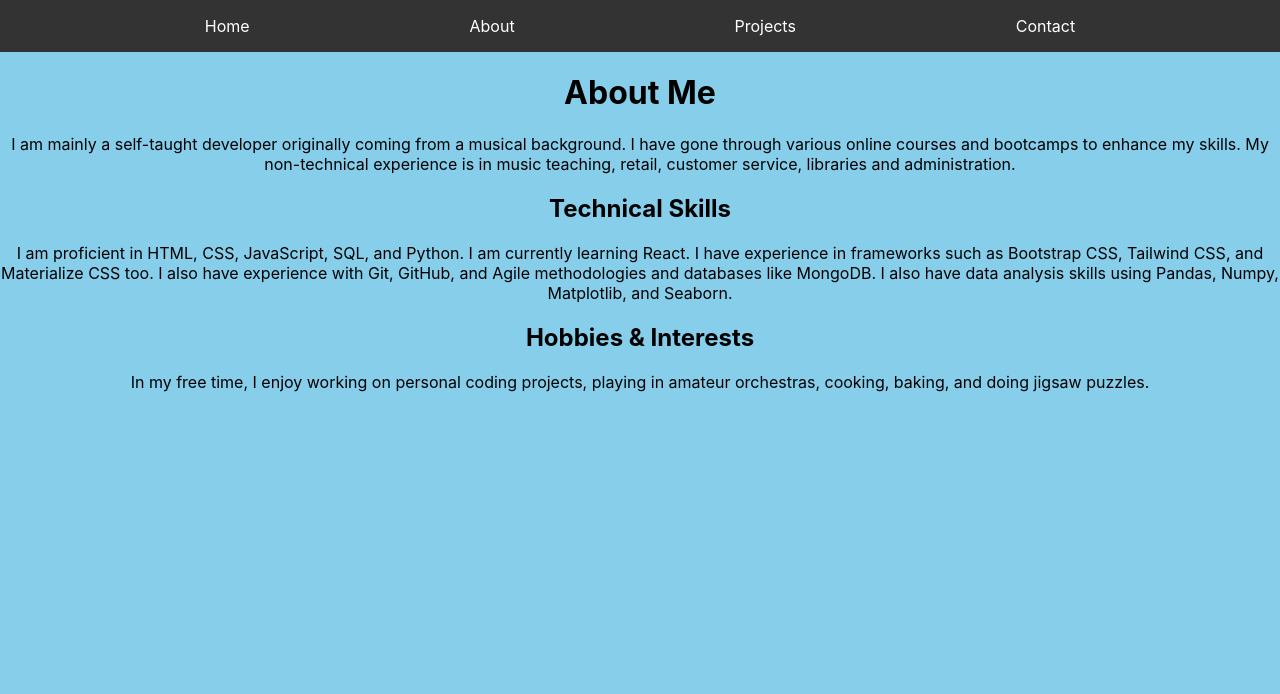
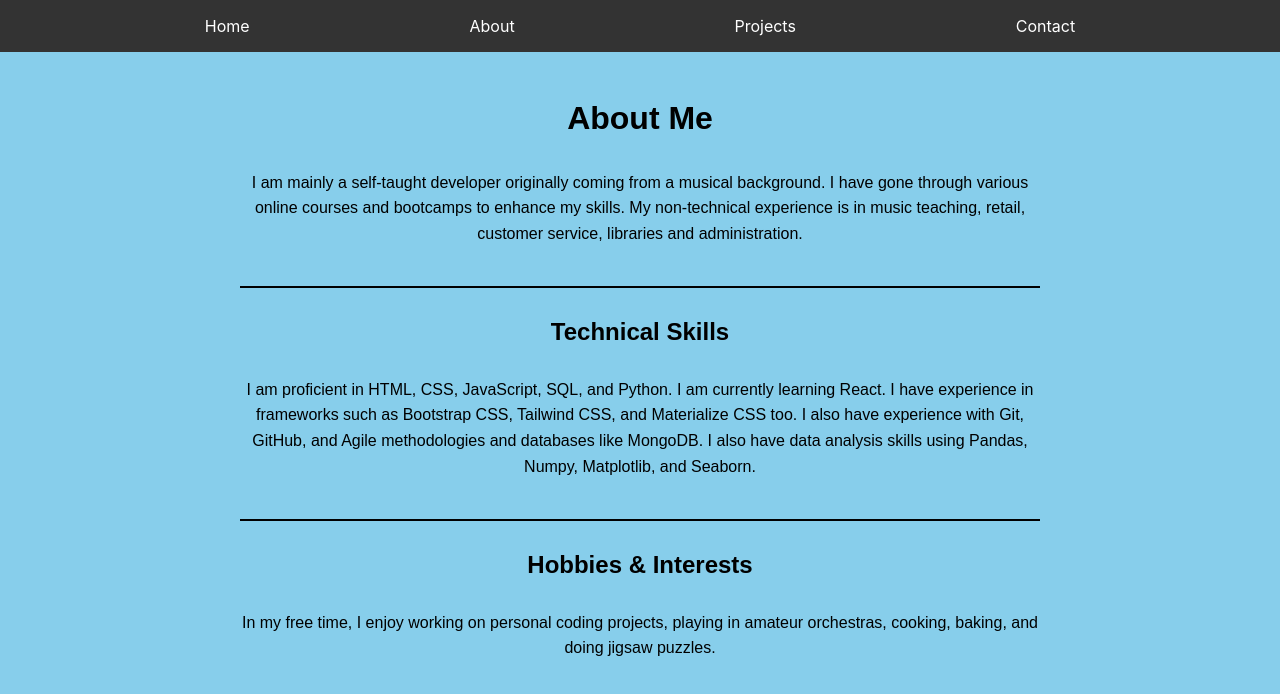
Before and after one commit to hannahro15/Hannah-Portfolio-Site, a React (Create React App) app: page /Hannah-Portfolio-Site/about in a window 1280 px wide. Shown: the top 694 px of the page. Built offline with nearby package versions, Linux system fonts and the light colour scheme.

Commit message:
Add some css to about and skills page to make it bit more appealing visually

```diff
--- /dev/null
+++ b/src/pages/About.css
@@ -0,0 +1,20 @@
+.about {
+    padding: 20px;
+    max-width: 800px;
+    margin: 0 auto;
+    font-family: Arial, sans-serif;
+    line-height: 1.6;
+}
+
+.about h1,
+.about h2,
+.about p,
+.about hr {
+    margin-bottom: 25px;
+}
+
+.about hr {
+    margin-top: 40px;
+    color: black;
+    border: 1px solid;
+}
--- a/src/pages/About.js
+++ b/src/pages/About.js
@@ -1,20 +1,26 @@
 import Navbar from '../components/Navbar';
+import { Link } from 'react-router-dom';
+import '../pages/About.css'
 
 function About() {
     return (
+        <>
+            <Navbar />
             <div className="about">
-            <Navbar />
                 <h1>About Me</h1>
                 <p>I am mainly a self-taught developer originally coming from a musical background. I have gone through various online courses and bootcamps to enhance my skills.
                     My non-technical experience is in music teaching, retail, customer service, libraries and administration.
                 </p>
+                <hr></hr>
                 <h2>Technical Skills</h2>
                 <p>I am proficient in HTML, CSS, JavaScript, SQL, and Python. I am currently learning React. I have experience in frameworks such as Bootstrap CSS, Tailwind CSS, and Materialize CSS too. I also have experience with Git, GitHub, and Agile methodologies and databases like MongoDB.
                     I also have data analysis skills using Pandas, Numpy, Matplotlib, and Seaborn.</p>
+                <hr></hr>
                 <h2>Hobbies & Interests</h2>
                 <p>In my free time, I enjoy working on personal coding projects, playing in amateur orchestras, cooking, baking, and doing jigsaw puzzles.
                 </p>
             </div>
+        </>
     );
 }
 
```
Lines whose indentation alone changed are shown as unchanged.
